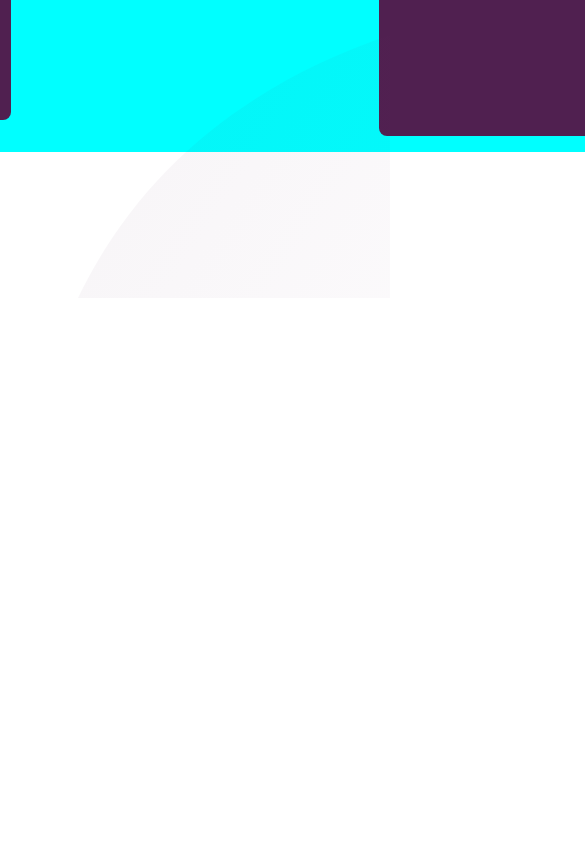
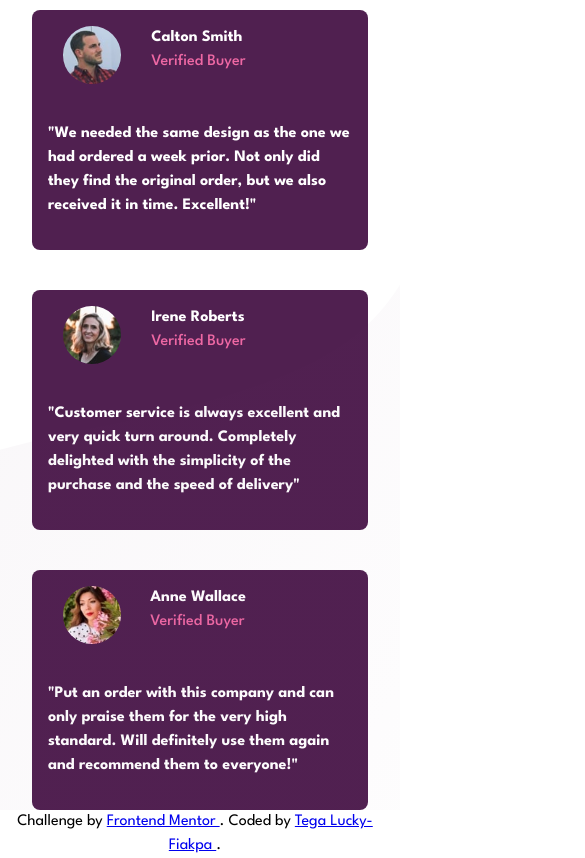
Before and after one commit to tegxy/social-proof-section, a plain HTML site: page index.html in a window 390 px wide. Shown: the part 502-1360 px from the top of the page, 585 px wide, since content can reach past the window. Before the commit the page ends 844 px from the top, so only its background shows below. Drawn offline with Linux system fonts and the light colour scheme.

Commit message:
long overdue updates

```diff
--- a/index.html
+++ b/index.html
@@ -75,10 +75,63 @@
 			</main>
 
 			<div id="carousel">
-				<div class="comments comment-1"></div>
-				<div class="comments comment-2"></div>
-				<!-- <div class="comments comment-3"></div> -->
+				<div class="comments comment-1">
+					<div class="user">
+						<div class="image">
+							<img class="avi" src="images/image-colton.jpg" />
+						</div>
+						<div class="name">
+							<div class="buyer-name">Calton Smith</div>
+							<div class="verify">Verified Buyer</div>
+						</div>
+					</div>
+					<div class="quote">
+						"We needed the same design as the one we had ordered a week prior.
+						Not only did they find the original order, but we also received it
+						in time. Excellent!"
+					</div>
+				</div>
+				<div class="comments comment-2">
+					<div class="user">
+						<div class="image">
+							<img class="avi" src="images/image-irene.jpg" />
+						</div>
+						<div class="name">
+							<div class="buyer-name">Irene Roberts</div>
+							<div class="verify">Verified Buyer</div>
+						</div>
+					</div>
+					<div class="quote">
+						"Customer service is always excellent and very quick turn around.
+						Completely delighted with the simplicity of the purchase and the
+						speed of delivery"
+					</div>
+				</div>
+				<div class="comments comment-3">
+					<div class="user">
+						<div><img class="avi" src="images/image-anne.jpg" /></div>
+						<div class="name">
+							<div class="buyer-name">Anne Wallace</div>
+							<div class="verify">Verified Buyer</div>
+						</div>
+					</div>
+					<div class="quote">
+						"Put an order with this company and can only praise them for the
+						very high standard. Will definitely use them again and recommend
+						them to everyone!"
+					</div>
+				</div>
 			</div>
 		</div>
+		<footer class="attribution">
+			Challenge by
+			<a href="https://www.frontendmentor.io?ref=challenge" target="_blank">
+				Frontend Mentor
+			</a>
+			. Coded by
+			<a href="https://www.frontendmentor.io/profile/tegxy" target="_blank">
+				Tega Lucky-Fiakpa </a
+			>.
+		</footer>
 	</body>
 </html>
--- a/style.css
+++ b/style.css
@@ -82,6 +82,7 @@ body {
 	min-height: 100vh;
 	text-rendering: optimizeSpeed;
 	line-height: 1.5;
+	font-family: var(--ff-primary);
 }
 
 /* A elements that don't have a class get default styles */
@@ -122,8 +123,8 @@ select {
 
 #wrapper {
 	position: relative;
-	width: 100%;
 	height: 100vh;
+	min-width: 70rem;
 	display: grid;
 	place-content: center;
 	font-family: var(--ff-primary);
@@ -131,16 +132,21 @@ select {
 
 #bg-top {
 	background-image: url("images/bg-pattern-top-desktop.svg");
-	height: 23rem;
-	width: 37rem;
+	background-position: left;
+	background-size: cover;
+	height: 40%;
+	width: 50%;
 	background-repeat: no-repeat;
 	position: absolute;
+	top: 0px;
+	left: 0px;
 }
 
 #bg-bottom {
 	background-image: url("images/bg-pattern-bottom-desktop.svg");
-	min-height: 85%;
-	min-width: 80%;
+	background-size: cover;
+	height: 80%;
+	width: 80%;
 	background-repeat: no-repeat;
 	position: absolute;
 	bottom: 0px;
@@ -152,6 +158,14 @@ main {
 	justify-content: space-between;
 	width: 65rem;
 	height: 12rem;
+}
+
+#carousel {
+	margin: auto;
+	width: 65rem;
+	height: 17rem;
+	display: flex;
+	justify-content: space-between;
 }
 
 section {
@@ -192,15 +206,6 @@ section {
 	justify-content: space-between;
 }
 
-#carousel {
-	margin: auto;
-	width: 65rem;
-	height: 17rem;
-	background-color: aqua;
-	display: flex;
-	justify-content: space-between;
-}
-
 .comments {
 	width: 21rem;
 	height: 15rem;
@@ -210,12 +215,134 @@ section {
 
 .comment-1 {
 	align-self: flex-start;
+	padding: 1rem;
+	display: grid;
 }
 
 .comment-2 {
 	align-self: center;
+	padding: 1rem;
+	display: grid;
 }
 
 .comment-3 {
 	align-self: flex-end;
+	padding: 1rem;
+	display: grid;
 }
+
+.user {
+	display: flex;
+	width: 70%;
+	justify-content: space-around;
+	height: 60%;
+}
+
+.avi {
+	border-radius: 50%;
+	height: 100%;
+	object-fit: cover;
+}
+
+.buyer-name {
+	color: var(--clr-neutral-100);
+	font-weight: var(--fw-bold);
+}
+
+.quote {
+	color: var(--clr-neutral-100);
+	font-weight: var(--fw-bold);
+}
+
+.verify {
+	color: var(--clr-primary-300);
+	font-weight: var(--fw-semi);
+}
+
+.attribution {
+	text-align: center;
+}
+
+@media (max-width: 768px) {
+	:root {
+		--fs-300: 2.5rem;
+	}
+	#bg-top {
+		width: 100%;
+		height: 20%;
+		background-image: url("images/bg-pattern-top-mobile.svg");
+	}
+
+	#bg-bottom {
+		width: 100%;
+		height: 50%;
+		background-image: url("images/bg-pattern-bottom-mobile.svg");
+	}
+
+	#wrapper {
+		height: auto;
+		width: 25rem;
+		min-width: 100%;
+		place-items: center;
+		place-content: center;
+	}
+
+	section {
+		width: 100%;
+	}
+
+	main {
+		flex-direction: column;
+		justify-content: space-evenly;
+		height: 32rem;
+		width: 70%;
+	}
+
+	#carousel {
+		flex-direction: column;
+		min-height: 50rem;
+		width: 70%;
+	}
+
+	.star-1 {
+		align-self: center;
+	}
+	.star-2 {
+		align-self: center;
+	}
+
+	.star-3 {
+		align-self: center;
+	}
+
+	.comment-1 {
+		align-self: center;
+	}
+
+	.comment-2 {
+		align-self: center;
+	}
+
+	.comment-3 {
+		align-self: center;
+	}
+
+	.text-heading-400 {
+		text-align: center;
+		width: 100%;
+	}
+
+	.text-heading-100 {
+		text-align: center;
+	}
+
+	#star-rating {
+		justify-content: space-between;
+		height: 9.5rem;
+		width: 100%;
+	}
+
+	.comments {
+		min-width: 20rem;
+	}
+}
```
